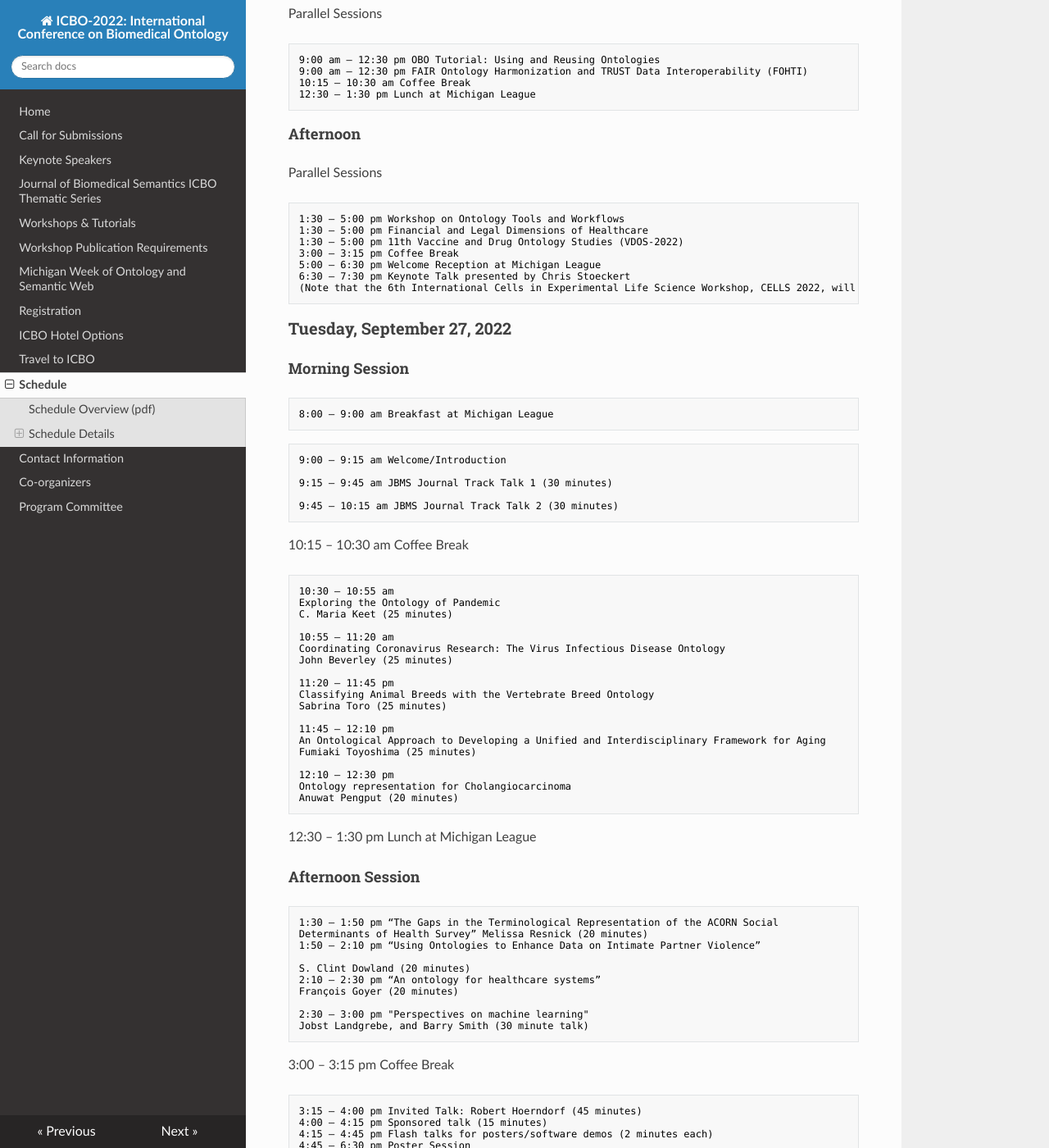
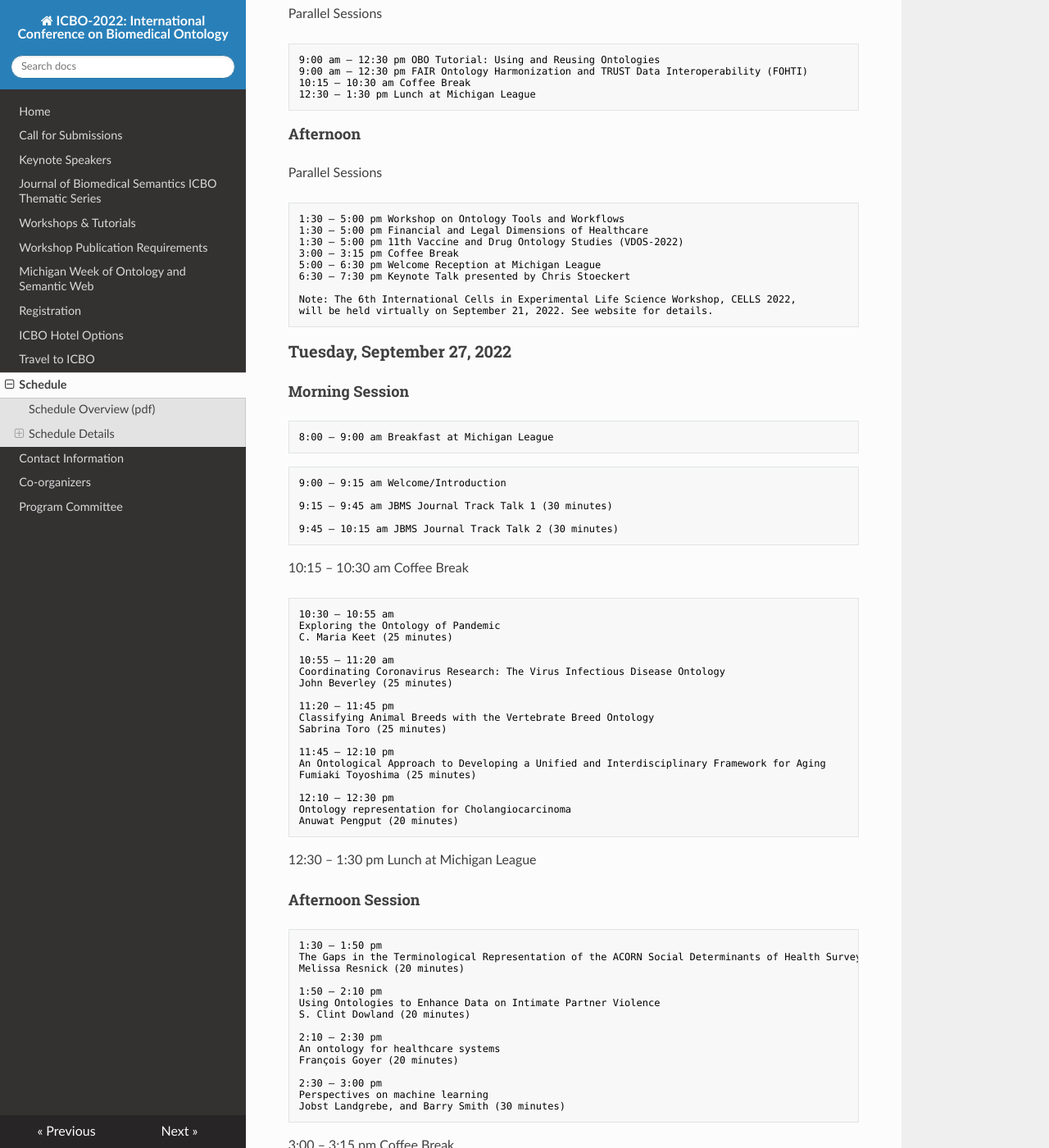
Before and after one commit to johnbeve/BFO-Organization, an MkDocs documentation site: the page built from docs/icbo-schedule.md, in a window 1280 px wide and 1400 px high, scrolled down 1394 px. Shown: the whole window at 82% size. Built offline with MkDocs 1.6.1, drawn with Linux system fonts in a browser that asks for light colours; nearby versions of some CDN libraries; some of the changed text lies outside the part shown.

Commit message:
Update icbo-schedule.md

````diff
--- a/docs/icbo-schedule.md
+++ b/docs/icbo-schedule.md
@@ -8,7 +8,7 @@
 ### Sunday, September 25, 2022 (breakfast on your own)
 #### Morning
 Parallel Sessions
-```
+```txt
 9:00 am – 12:30 pm FOODON Hackathon Morning Session
 9:00 am – 12:30 pm LinkML Workshop/Tutorial
 10:15 – 10:30 am Coffee Break
@@ -16,7 +16,7 @@ Parallel Sessions
 ```
 #### Afternoon
 Parallel Sessions
-```
+```txt
 1:30 – 5:00 pm FOODON Hackathon Afternoon Session
 1:30 – 5:00 pm First Workshop on the Role of Ontologies in Biomedical AI (ROBI)
 3:00 – 3:15 pm Coffee Break
@@ -44,7 +44,9 @@ Parallel Sessions
 3:00 – 3:15 pm Coffee Break
 5:00 – 6:30 pm Welcome Reception at Michigan League
 6:30 – 7:30 pm Keynote Talk presented by Chris Stoeckert
-(Note that the 6th International Cells in Experimental Life Science Workshop, CELLS 2022, will be held virtually on September 21, 2022. See website for details)
+
+Note: The 6th International Cells in Experimental Life Science Workshop, CELLS 2022,
+will be held virtually on September 21, 2022. See website for details.
 ```
 
 ### Tuesday, September 27, 2022
@@ -86,16 +88,21 @@ Anuwat Pengput (20 minutes)
 
 #### Afternoon Session
 ```txt
-1:30 – 1:50 pm “The Gaps in the Terminological Representation of the ACORN Social
-Determinants of Health Survey” Melissa Resnick (20 minutes)
-1:50 – 2:10 pm “Using Ontologies to Enhance Data on Intimate Partner Violence”
+1:30 – 1:50 pm
+The Gaps in the Terminological Representation of the ACORN Social Determinants of Health Survey
+Melissa Resnick (20 minutes)
 
+1:50 – 2:10 pm
+Using Ontologies to Enhance Data on Intimate Partner Violence
 S. Clint Dowland (20 minutes)
-2:10 – 2:30 pm “An ontology for healthcare systems”
+
+2:10 – 2:30 pm
+An ontology for healthcare systems
 François Goyer (20 minutes)
 
-2:30 – 3:00 pm "Perspectives on machine learning"
-Jobst Landgrebe, and Barry Smith (30 minute talk)
+2:30 – 3:00 pm
+Perspectives on machine learning
+Jobst Landgrebe, and Barry Smith (30 minutes)
 ```
 3:00 – 3:15 pm Coffee Break
 ```txt
````
